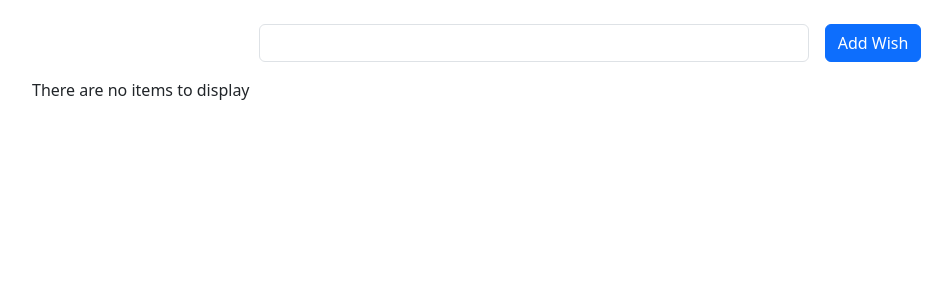
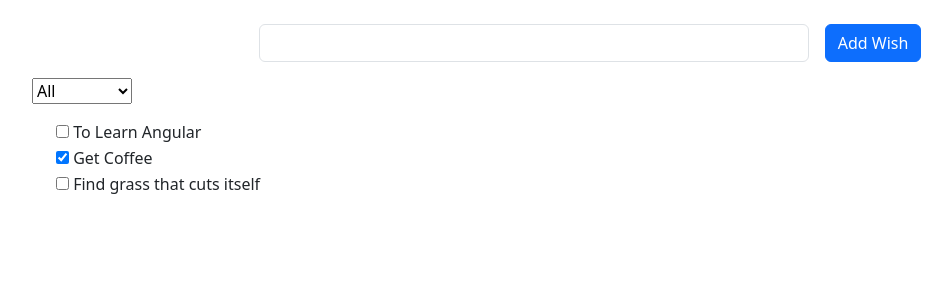
Before and after one commit to mikever/wishlist, an Angular app: page / in a window 1280 px wide. Shown: the top 300 px of the page, without its empty margins (50-1002 px from the left). Built offline with nearby package versions, Linux system fonts and the light colour scheme.

Commit message:
Adds sorting option UI

```diff
--- a/src/app/app.component.html
+++ b/src/app/app.component.html
@@ -9,6 +9,16 @@
       <button type="submit" class="btn btn-primary" (click)="$event.preventDefault(); addNewWish()">Add Wish</button>
     </div>
   </form>
+
+  <div class="row mt-3">
+    <div class="col-sm-2">
+      <select name="form-select">
+        <option value="0">All</option>
+        <option value="1">Unfulfilled</option>
+        <option value="2">Fulfilled</option>
+      </select>
+    </div>
+  </div>
 
   <div class="row mt-3">
     <div *ngIf="items.length === 0; else showItems">
--- a/src/app/app.component.ts
+++ b/src/app/app.component.ts
@@ -8,9 +8,9 @@ import { WishItem } from 'shared/models/wishItem'
 })
 export class AppComponent {
   items: WishItem[] = [
-    // new WishItem('To Learn Angular'),
-    // new WishItem('Get Coffee', true),
-    // new WishItem('Find grass that cuts itself'),
+    new WishItem('To Learn Angular'),
+    new WishItem('Get Coffee', true),
+    new WishItem('Find grass that cuts itself'),
   ]
 
   newWishText = ''
```
